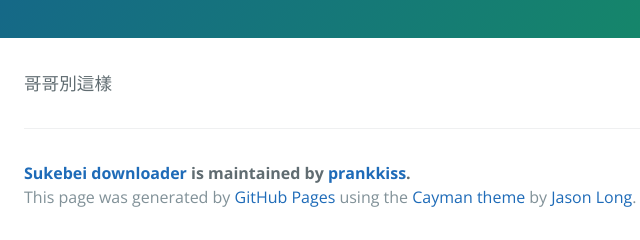
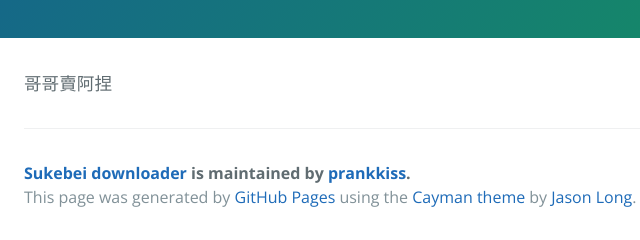
Before and after one commit to sshiftr/Test, a plain HTML site: page index.html in a window 1280 px wide. Shown: the part 345-585 px from the top of the page, 200-840 px from the left. Drawn offline with nearby package versions, Linux system fonts and the light colour scheme.

Commit message:
賣阿捏

```diff
--- a/index.html
+++ b/index.html
@@ -19,7 +19,7 @@
     </section>
 
     <section class="main-content">
-      <p>哥哥別這樣</p>
+      <p>哥哥賣阿捏</p>
 
       <footer class="site-footer">
         <span class="site-footer-owner"><a href="https://github.com/prankkiss/Sukebei-Downloader">Sukebei downloader</a> is maintained by <a href="https://github.com/prankkiss">prankkiss</a>.</span>
```
